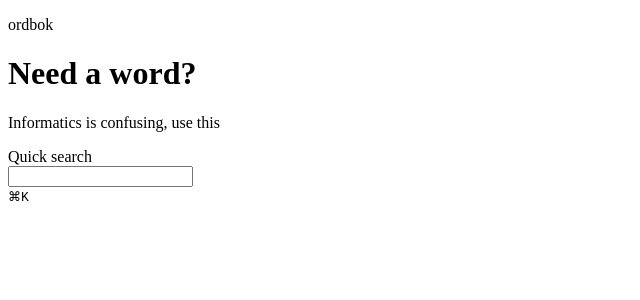
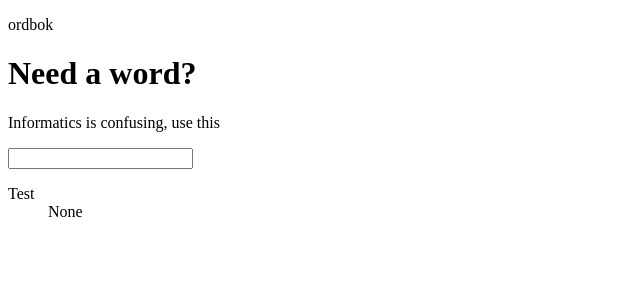
Before and after one commit to lesesalen/ordbok, a Next.js app: page / in a window 1280 px wide. Shown: the top 300 px of the page, without its empty margins (0-640 px from the left). Built offline with nearby package versions, Linux system fonts and the light colour scheme.

Commit message:
Add search

```diff
--- /dev/null
+++ b/lib/index.ts
@@ -0,0 +1,29 @@
+export interface Entry {
+  // The actual name of the entry
+  name: string;
+  // Aliases, or commonly used nicknames
+  aliases?: Array<string>;
+  // Keywords for the entry, e.g. course, editor
+  keywords?: Array<string>;
+  // A description for it
+  description: string;
+}
+
+const entries: Array<Entry> = [{ name: "Test", description: "None" }];
+
+export const filterEntry = (search: string): Entry[] | undefined => {
+  return entries
+    .filter((entry) => {
+      if (entry.name.toLowerCase().includes(search.toLowerCase())) return true;
+      if (
+        entry.aliases?.some((alias) =>
+          alias.toLowerCase().includes(search.toLowerCase())
+        )
+      )
+        return true;
+      if (entry.keywords?.includes(search)) return true;
+
+      return false;
+    })
+    .slice(0, 20);
+};
--- a/pages/index.tsx
+++ b/pages/index.tsx
@@ -1,6 +1,48 @@
 import type { NextPage } from "next";
+import { useState } from "react";
+import { Entry, filterEntry } from "../lib";
+
+interface EntryProps {
+  name: string;
+  description: string;
+}
+
+const Entry = ({ name, description }: EntryProps): JSX.Element => {
+  return (
+    <>
+      <dt className="text-lg leading-6 font-medium text-gray-900">{name}</dt>
+      <dd className="mt-2 text-base text-gray-500">{description}</dd>
+    </>
+  );
+};
+
+const Results = ({ entries }: { entries: Entry[] | undefined }) => {
+  if (entries === undefined) <p>What</p>;
+
+  return (
+    <div className="bg-white">
+      <div className="max-w-7xl mx-auto py-16 px-4 sm:px-6 lg:py-20 lg:px-8">
+        <div className="lg:grid lg:grid-cols-3 lg:gap-8">
+          <div className="mt-12 lg:mt-0 lg:col-span-2">
+            <dl className="space-y-12">
+              {entries &&
+                entries.map((entry) => (
+                  <div key={entry.name}>
+                    <Entry {...entry} />
+                  </div>
+                ))}
+            </dl>
+          </div>
+        </div>
+      </div>
+    </div>
+  );
+};
 
 const Home: NextPage = () => {
+  const [search, setSearch] = useState(filterEntry(""));
+  console.log(search);
+
   return (
     <div className="max-w-max mx-auto">
       <main className="sm:flex">
@@ -17,28 +59,17 @@ const Home: NextPage = () => {
             </p>
           </div>
           <div className="mt-10 flex space-x-3 sm:border-l sm:border-transparent sm:pl-6">
-            <div>
-              <label
-                htmlFor="search"
-                className="block text-sm font-medium text-gray-700"
-              >
-                Quick search
-              </label>
             <div className="mt-1 relative flex items-center">
               <input
                 type="text"
                 name="search"
                 id="search"
                 className="shadow-sm focus:ring-indigo-500 focus:border-indigo-500 block w-full pr-12 sm:text-sm border-gray-300 rounded-md"
+                onChange={(e) => setSearch(filterEntry(e.target.value))}
               />
-                <div className="absolute inset-y-0 right-0 flex py-1.5 pr-1.5">
-                  <kbd className="inline-flex items-center border border-gray-200 rounded px-2 text-sm font-sans font-medium text-gray-400">
-                    ⌘K
-                  </kbd>
             </div>
           </div>
-            </div>
-          </div>
+          <Results entries={search} />
         </div>
       </main>
     </div>
```
Lines whose indentation alone changed are shown as unchanged.
